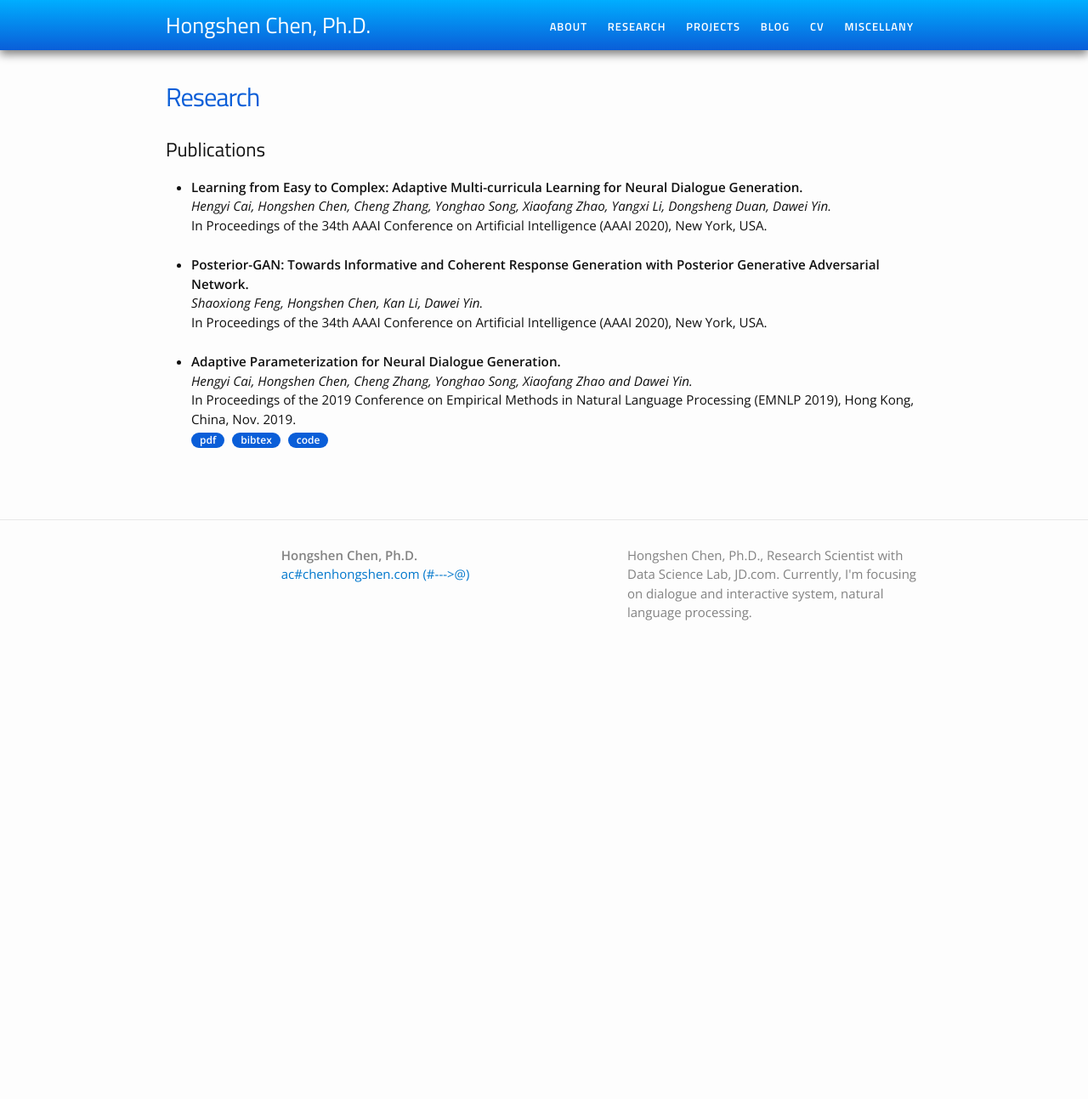
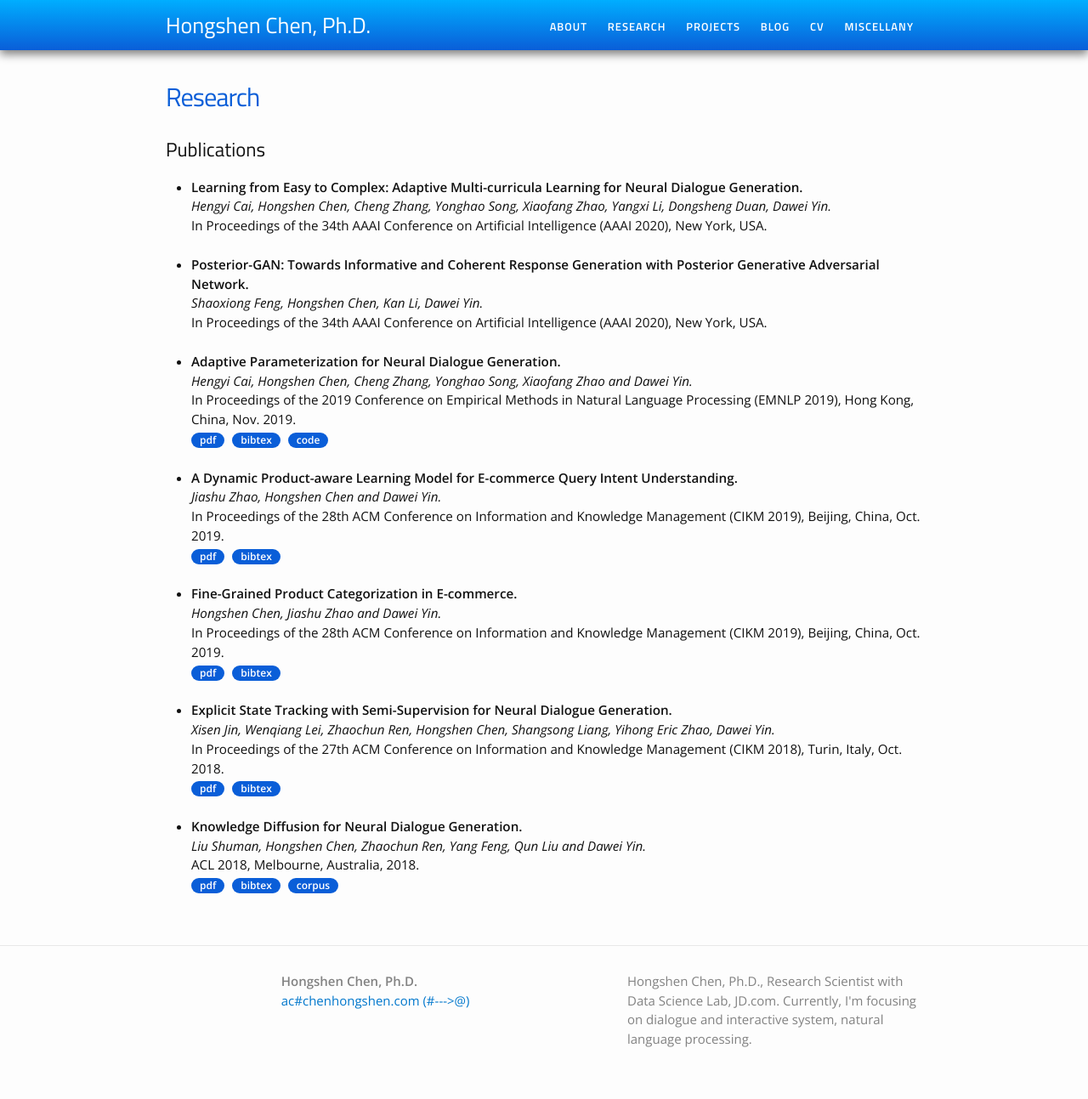
Before and after one commit to chenhongshen/chenhongshen.github.io, a Jekyll site: the page built from research.md, in a window 1280 px wide. Shown: the whole page at 85% size. Built offline with Jekyll 4.4.1, drawn with Linux system fonts in a browser that asks for light colours; a script that is not in the unit is left out; before the commit the page ends 900 px from its top, so only the background shows below that.

Commit message:
Update research.md

```diff
--- a/research.md
+++ b/research.md
@@ -49,6 +49,84 @@ Describe your research interests here.
 		}
 		</div>
 	</li><br>
+	<li>
+		<b>A Dynamic Product-aware Learning Model for E-commerce Query Intent Understanding.</b><br>
+		<i>Jiashu Zhao, Hongshen Chen and Dawei Yin.</i><br>
+		In Proceedings of the 28th ACM Conference on Information and Knowledge Management (CIKM 2019), Beijing, China, Oct. 2019.<br>
+		<a href="/research/papers/2019cikm_zhao.pdf"><div class="color-button">pdf</div></a>
+		<div class="color-button" onclick="isHidden('2019cikm_zhao_bibtex')">bibtex</div>
+		<div class="bibtex-box" id="2019cikm_zhao_bibtex" style="display:none">
+		@inproceedings{zhao2019dynamic, <br>
+		&nbsp;&nbsp; title={A Dynamic Product-aware Learning Model for E-commerce Query Intent Understanding}, <br>
+		&nbsp;&nbsp; author={Zhao, Jiashu and Chen, Hongshen and Yin, Dawei}, <br>
+		&nbsp;&nbsp; booktitle={Proceedings of the 28th ACM International Conference on Information and Knowledge Management}, <br>
+		&nbsp;&nbsp; pages={1843--1852}, <br>
+		&nbsp;&nbsp; year={2019}, <br>
+		&nbsp;&nbsp; organization={ACM} <br>
+		}
+		</div>
+	</li><br>
+	<li>
+		<b>Fine-Grained Product Categorization in E-commerce.</b><br>
+		<i>Hongshen Chen, Jiashu Zhao and Dawei Yin. </i><br>
+		In Proceedings of the 28th ACM Conference on Information and Knowledge Management (CIKM 2019), Beijing, China, Oct. 2019.<br>
+		<a href="/research/papers/2019cikm_chen.pdf"><div class="color-button">pdf</div></a>
+		<div class="color-button" onclick="isHidden('2019cikm_chen_bibtex')">bibtex</div>
+		<div class="bibtex-box" id="2019cikm_chen_bibtex" style="display:none">
+		@inproceedings{chen2019fine, <br>
+		&nbsp;&nbsp; title={Fine-Grained Product Categorization in E-commerce}, <br>
+		&nbsp;&nbsp; author={Chen, Hongshen and Zhao, Jiashu and Yin, Dawei}, <br>
+		&nbsp;&nbsp; booktitle={Proceedings of the 28th ACM International Conference on Information and Knowledge Management}, <br>
+		&nbsp;&nbsp; pages={2349--2352}, <br>
+		&nbsp;&nbsp; year={2019}, <br>
+		&nbsp;&nbsp; organization={ACM} <br>
+		}
+		</div>
+	</li><br>
+	<li>
+		<b>Explicit State Tracking with Semi-Supervision for Neural Dialogue Generation.</b><br>
+		<i>Xisen Jin, Wenqiang Lei, Zhaochun Ren, Hongshen Chen, Shangsong Liang, Yihong Eric Zhao, Dawei Yin.</i><br>
+		In Proceedings of the 27th ACM Conference on Information and Knowledge Management (CIKM 2018), Turin, Italy, Oct. 2018.<br>
+		<a href="https://arxiv.org/abs/1808.10596"><div class="color-button">pdf</div></a>
+		<div class="color-button" onclick="isHidden('2018cikm_jin_bibtex')">bibtex</div>
+		<div class="bibtex-box" id="2018cikm_jin_bibtex" style="display:none">
+		@inproceedings{jin2018explicit, <br>
+		&nbsp;&nbsp; title={Explicit State Tracking with Semi-Supervisionfor Neural Dialogue Generation}, <br>
+		&nbsp;&nbsp; author={Jin, Xisen and Lei, Wenqiang and Ren, Zhaochun and Chen, Hongshen and Liang, Shangsong and Zhao, Yihong and Yin, Dawei}, <br>
+		&nbsp;&nbsp; booktitle={Proceedings of the 27th ACM International Conference on Information and Knowledge Management}, <br>
+		&nbsp;&nbsp; pages={1403--1412}, <br>
+		&nbsp;&nbsp; year={2018}, <br>
+		&nbsp;&nbsp; organization={ACM} <br>
+		}
+		</div>
+	</li><br>
+	<li>
+		<b>Knowledge Diffusion for Neural Dialogue Generation.</b><br>
+		<i>Liu Shuman, Hongshen Chen, Zhaochun Ren, Yang Feng, Qun Liu and Dawei Yin.</i><br>
+		ACL 2018, Melbourne, Australia, 2018.<br>
+		<a href="https://www.aclweb.org/anthology/P18-1138/"><div class="color-button">pdf</div></a>
+		<div class="color-button" onclick="isHidden('2018acl_liu_bibtex')">bibtex</div>
+		<a href="https://github.com/liushuman/neural-knowledge-diffusion"><div class="color-button">corpus</div></a>
+		<div class="bibtex-box" id="2018acl_liu_bibtex" style="display:none">
+		@inproceedings{liu-etal-2018-knowledge,
+		&nbsp;&nbsp; title = "Knowledge Diffusion for Neural Dialogue Generation", <br>
+		&nbsp;&nbsp; author = "Liu, Shuman  and <br>
+		&nbsp;&nbsp; Chen, Hongshen  and <br>
+		&nbsp;&nbsp; Ren, Zhaochun  and <br>
+		&nbsp;&nbsp; Feng, Yang  and <br>
+		&nbsp;&nbsp; Liu, Qun  and <br>
+		&nbsp;&nbsp; Yin, Dawei", <br>
+		&nbsp;&nbsp; booktitle = "Proceedings of the 56th Annual Meeting of the Association for Computational Linguistics (Volume 1: Long Papers)", <br>
+		&nbsp;&nbsp; month = jul, <br>
+		&nbsp;&nbsp; year = "2018", <br>
+		&nbsp;&nbsp; address = "Melbourne, Australia", <br>
+		&nbsp;&nbsp; publisher = "Association for Computational Linguistics", <br>
+		&nbsp;&nbsp; url = "https://www.aclweb.org/anthology/P18-1138", <br>
+		&nbsp;&nbsp; doi = "10.18653/v1/P18-1138", <br>
+		&nbsp;&nbsp; pages = "1489--1498", <br>
+		&nbsp;&nbsp; abstract = "End-to-end neural dialogue generation has shown promising results recently, but it does not employ knowledge to guide the generation and hence tends to generate short, general, and meaningless responses. In this paper, we propose a neural knowledge diffusion (NKD) model to introduce knowledge into dialogue generation. This method can not only match the relevant facts for the input utterance but diffuse them to similar entities. With the help of facts matching and entity diffusion, the neural dialogue generation is augmented with the ability of convergent and divergent thinking over the knowledge base. Our empirical study on a real-world dataset prove that our model is capable of generating meaningful, diverse and natural responses for both factoid-questions and knowledge grounded chi-chats. The experiment results also show that our model outperforms competitive baseline models significantly.", <br>
+		}
+	</li><br>
 </ul>
 
 <!--
```
